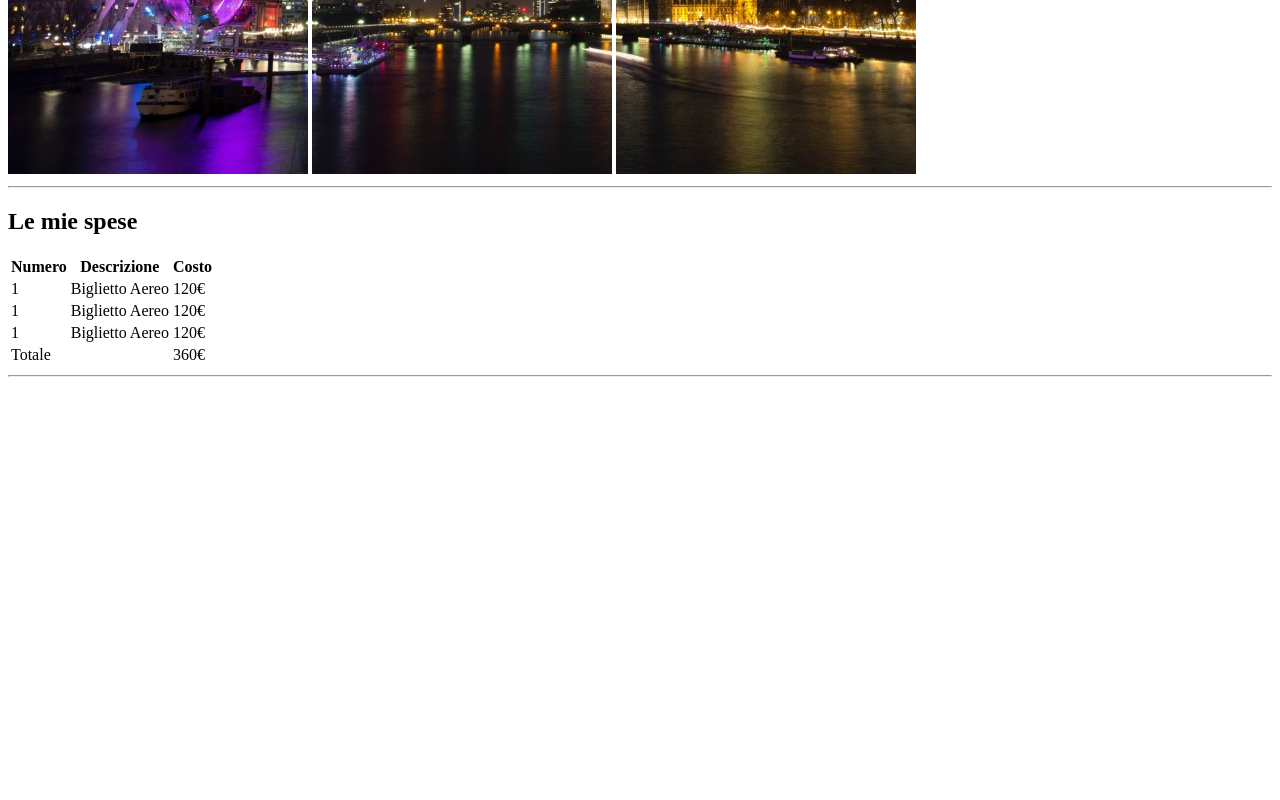
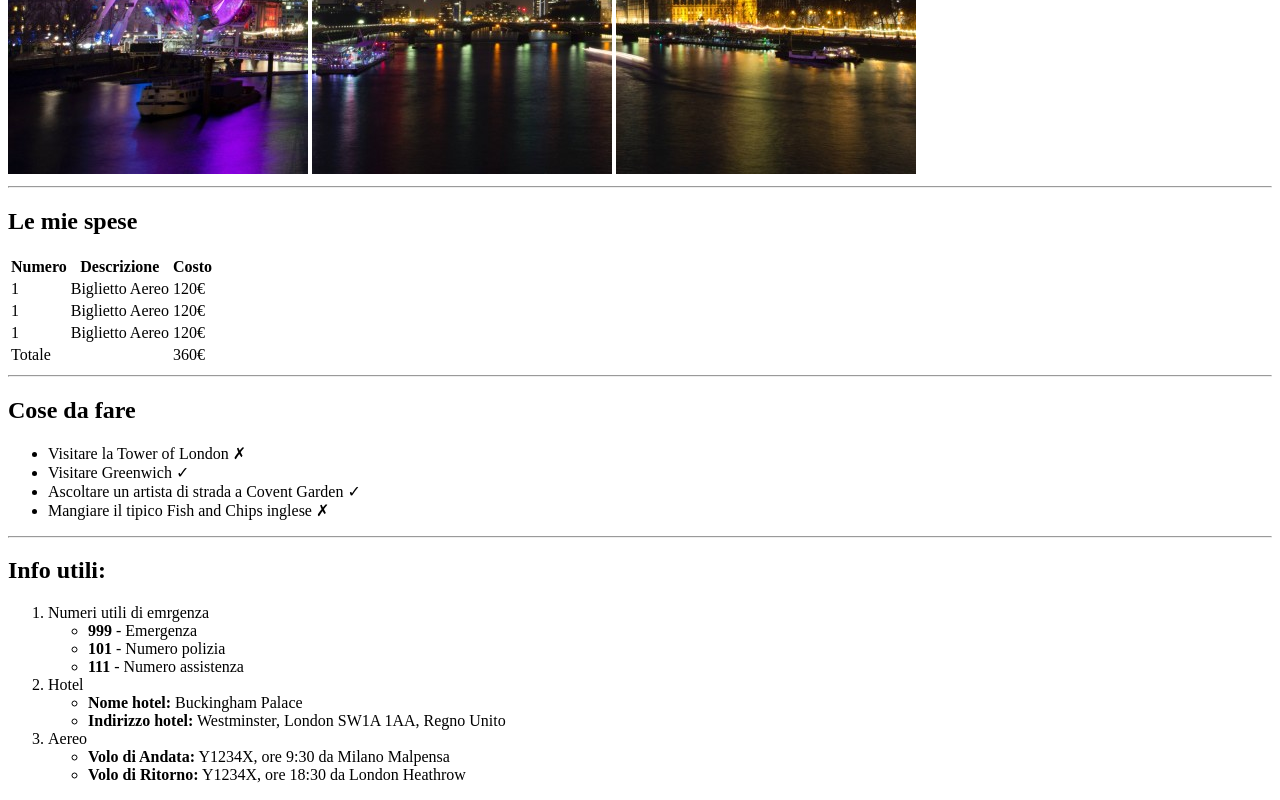
Before and after one commit to SimoneStrinati/html-london-trip, a plain HTML site: page index.html in a window 1280 px wide. Shown: the part 506-1306 px from the top of the page. Before the commit the page ends 891 px from the top, so only its background shows below. Drawn offline with Linux system fonts and the light colour scheme.

Commit message:
inserito corpo della pagina

```diff
--- a/index.html
+++ b/index.html
@@ -9,11 +9,11 @@
 
     <h1>Il mio Viaggio a Londra</h1>
 
-    <img src="img\pexels-bill-emrich-230794-0.jpg" alt="Vista Ruota Panoramica e Big Bang"> <img src="img\pexels-bill-emrich-230794-1.jpg" alt="Vista Ruota Panoramica e Big Bang"> <img src="img\pexels-bill-emrich-230794-2.jpg" alt="Vista Ruota Panoramica e Big Bang">
+    <img src="./img/pexels-bill-emrich-230794-0.jpg" alt="Vista Ruota Panoramica e Big Bang"> <img src="./img/pexels-bill-emrich-230794-1.jpg" alt="Vista Ruota Panoramica e Big Bang"> <img src="./img/pexels-bill-emrich-230794-2.jpg" alt="Vista Ruota Panoramica e Big Bang">
 
     <hr>
 
-
+    <main>
 
     <h2>Le mie spese</h2>
 
@@ -57,6 +57,65 @@
 
     <hr>
 
+    <h2>Cose da fare</h2>
+
+    <ul>
+        <li>
+            Visitare la Tower of London &cross;
+        </li>
+
+        <li>
+            Visitare Greenwich &check;
+        </li>
+
+        <li>
+            Ascoltare un artista di strada a Covent Garden &check;
+        </li>
+
+        <li>
+            Mangiare il tipico Fish and Chips inglese &cross;
+        </li>
+    </ul>
+
+    <hr>
+
+    <h2>Info utili:</h2>
+
+    <ol>
+        <li>Numeri utili di emrgenza</li>
+             <ul>
+                <li><strong>999</strong> - Emergenza</li>
+
+                <li><strong>101</strong> - Numero polizia</li>
+
+                <li><strong>111</strong> - Numero assistenza</li>
+            </ul>
+
+        <li>Hotel</li>
+            <ul>
+                <li><strong>Nome hotel:</strong> Buckingham Palace</li>
+
+                <li><strong>Indirizzo hotel:</strong> Westminster, London SW1A 1AA, Regno Unito</li>
+            </ul>
+
+        <li>Aereo</li>
+            <ul>
+                <li><strong>Volo di Andata:</strong> Y1234X, ore 9:30 da Milano Malpensa</li>
+
+                <li><strong>Volo di Ritorno:</strong> Y1234X, ore 18:30 da London Heathrow</li>
+            </ul>
+    </ol>
+
+    </main>
+
+
+    <footer>
+
+
+
+
+    </footer>
+
 
 
 </body>
```
